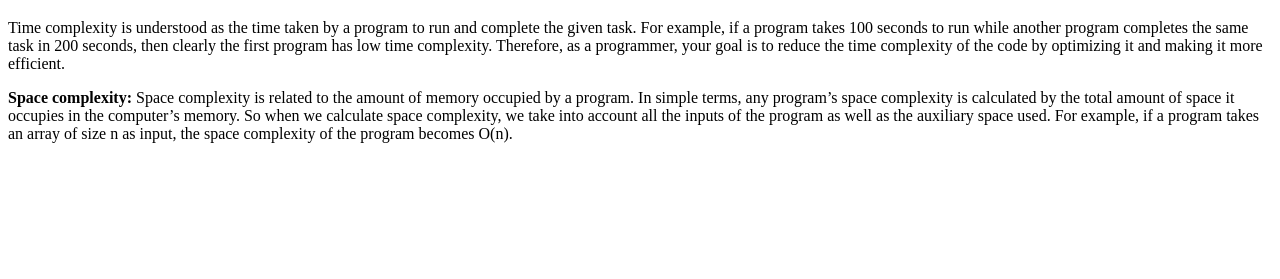
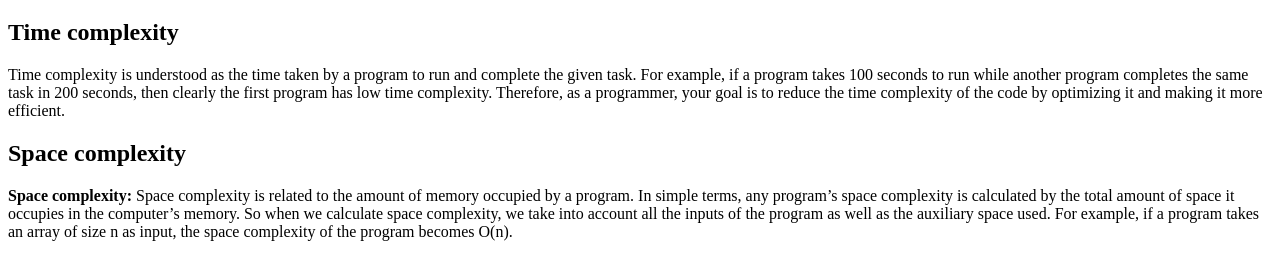
Before and after one commit to acciojob/time-and-space-complexity-Atith794, a website: page main.html in a window 1280 px wide. Shown: the part 61-340 px from the top of the page. Drawn offline with Linux system fonts and the light colour scheme.

Commit message:
created a submission

```diff
--- a/main.html
+++ b/main.html
@@ -11,7 +11,9 @@
     <script type="text/javascript" src="./script.js">
 </script>
 <h1>Time and Space complexity</h1>
+	<h2>Time complexity</h2>
 	<p>Time complexity is understood as the time taken by a program to run and complete the given task. For example, if a program takes 100 seconds to run while another program completes the same task in 200 seconds, then clearly the first program has low time complexity. Therefore, as a programmer, your goal is to reduce the time complexity of the code by optimizing it and making it more efficient.</p>
+	<h2>Space complexity</h2>
 	<p><b>Space complexity:</b> Space complexity is related to the amount of memory occupied by a program. In simple terms, any program’s space complexity is calculated by the total amount of space it occupies in the computer’s memory. So when we calculate space complexity, we take into account all the inputs of the program as well as the auxiliary space used. For example, if a program takes an array of size n as input, the space complexity of the program becomes O(n).</p>
 </body>
 
```
